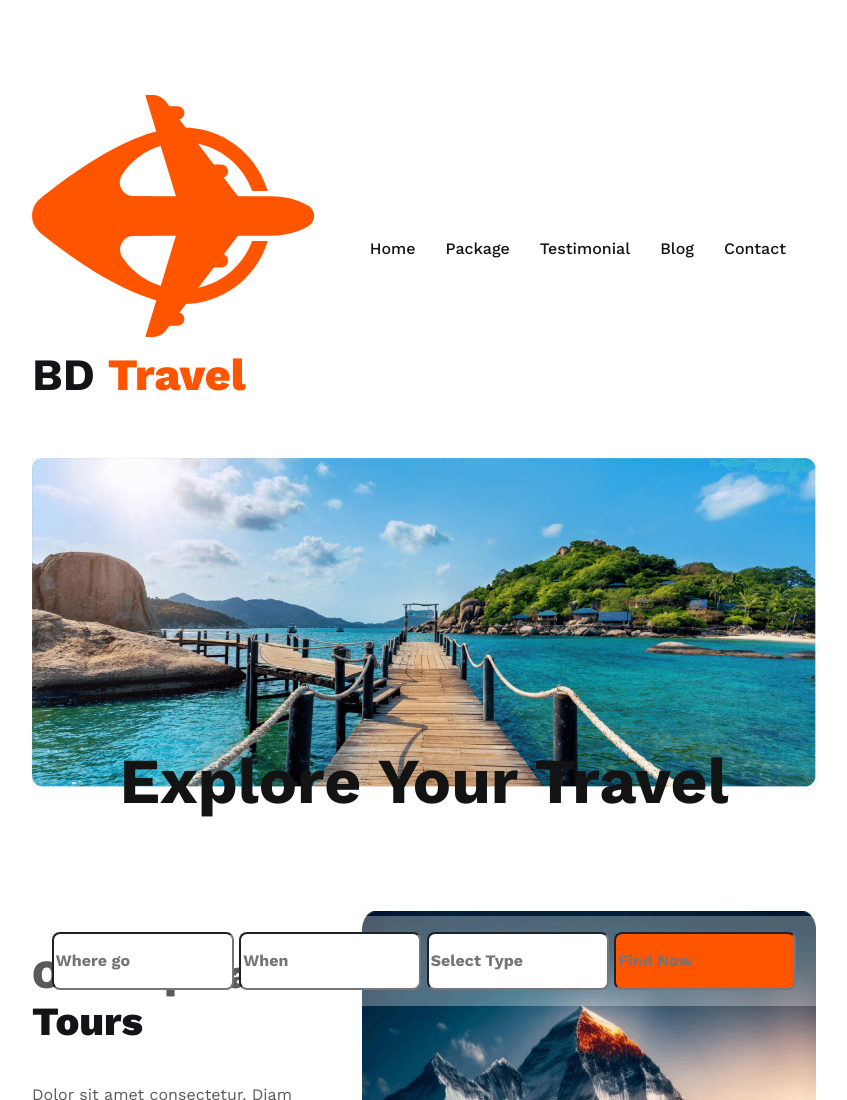
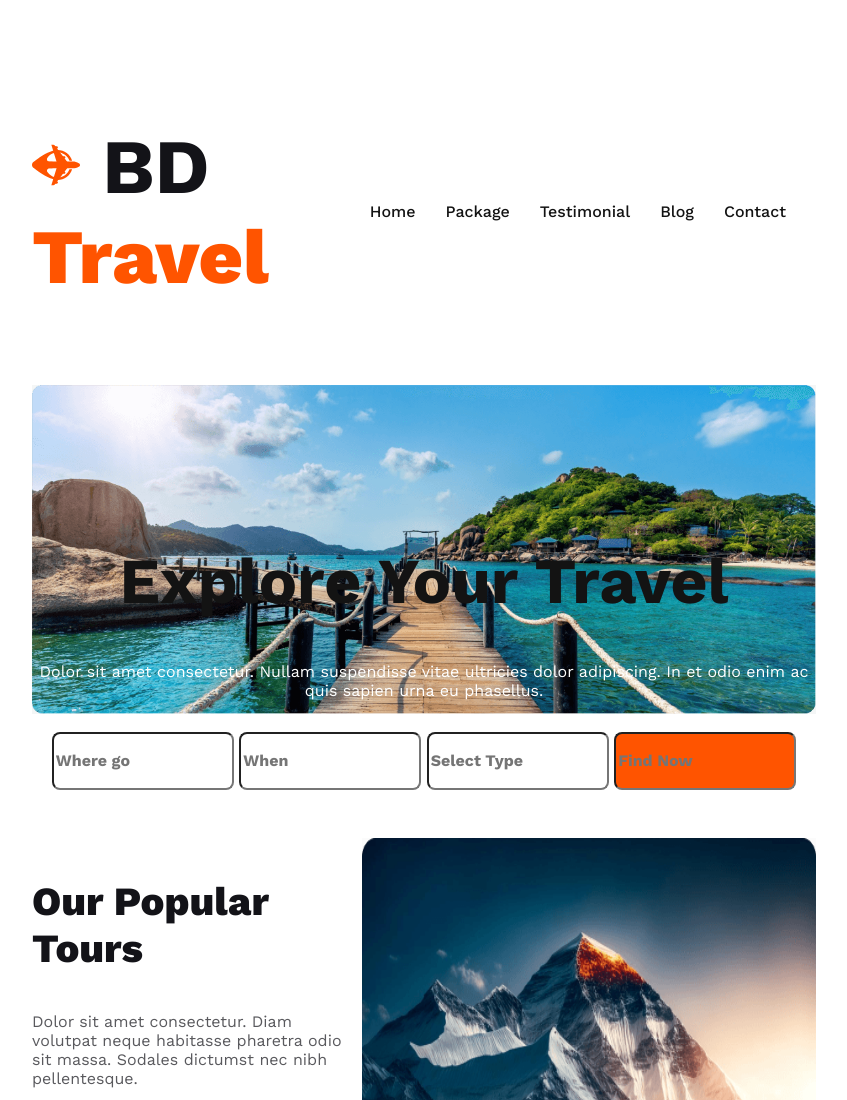
Before and after one commit to mdtouhidulislam136/BDTravel, a plain HTML site: page index.html in a window 1280 px wide. Shown: the top 1100 px of the page, without its empty margins (216-1063 px from the left). Drawn offline with nearby package versions, Linux system fonts and the light colour scheme.

Commit message:
nav-title and banner img fixing

```diff
--- a/style.css
+++ b/style.css
@@ -37,9 +37,14 @@ nav {
 }
 
 .nav-title {
-  font-size: 2.8rem;
+  font-size: 4.8rem;
   font-weight: 700;
   color: #131318;
+}
+
+.nav-title img{
+  width: 48px;
+  height: 56px;
 }
 
 .nav-travel-text {
@@ -68,7 +73,7 @@ nav li a {
 
 .banner-content {
   position: absolute;
-  top: 700px;
+  top: 500px;
   left: 201px;
   right: 201px;
   max-width: 800px;
```
